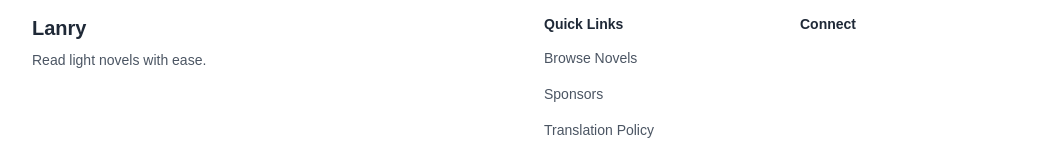
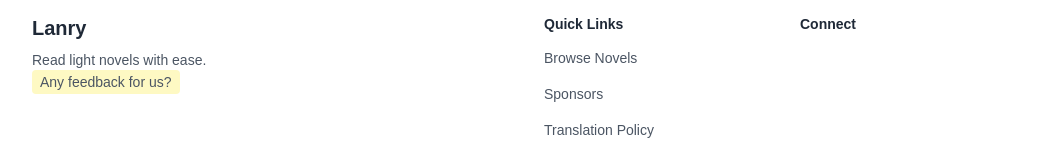
Before and after one commit to Chen-Steve/Lanry, a Next.js app: page / in a window 1280 px wide. Shown: the part 549-709 px from the top of the page, without its empty margins (112-1167 px from the left). Built offline with nearby package versions, Linux system fonts and the light colour scheme; no server answers; the database is empty; some icons are missing.

Commit message:
add feedback link

```diff
--- a/src/components/Footer.tsx
+++ b/src/components/Footer.tsx
@@ -17,6 +17,14 @@ const Footer = () => {
             <p className="mt-2 text-sm text-gray-600">
               Read light novels with ease.
             </p>
+            <Link
+              href="https://forms.gle/DV9X9C5wQjUxKece7"
+              className="text-sm text-gray-600 hover:text-gray-800 hover:underline bg-yellow-100 px-2 py-1 rounded transition-colors"
+              target="_blank"
+              rel="noopener noreferrer"
+            >
+              Any feedback for us?
+            </Link>
           </div>
 
           {/* Quick Links */}
```
